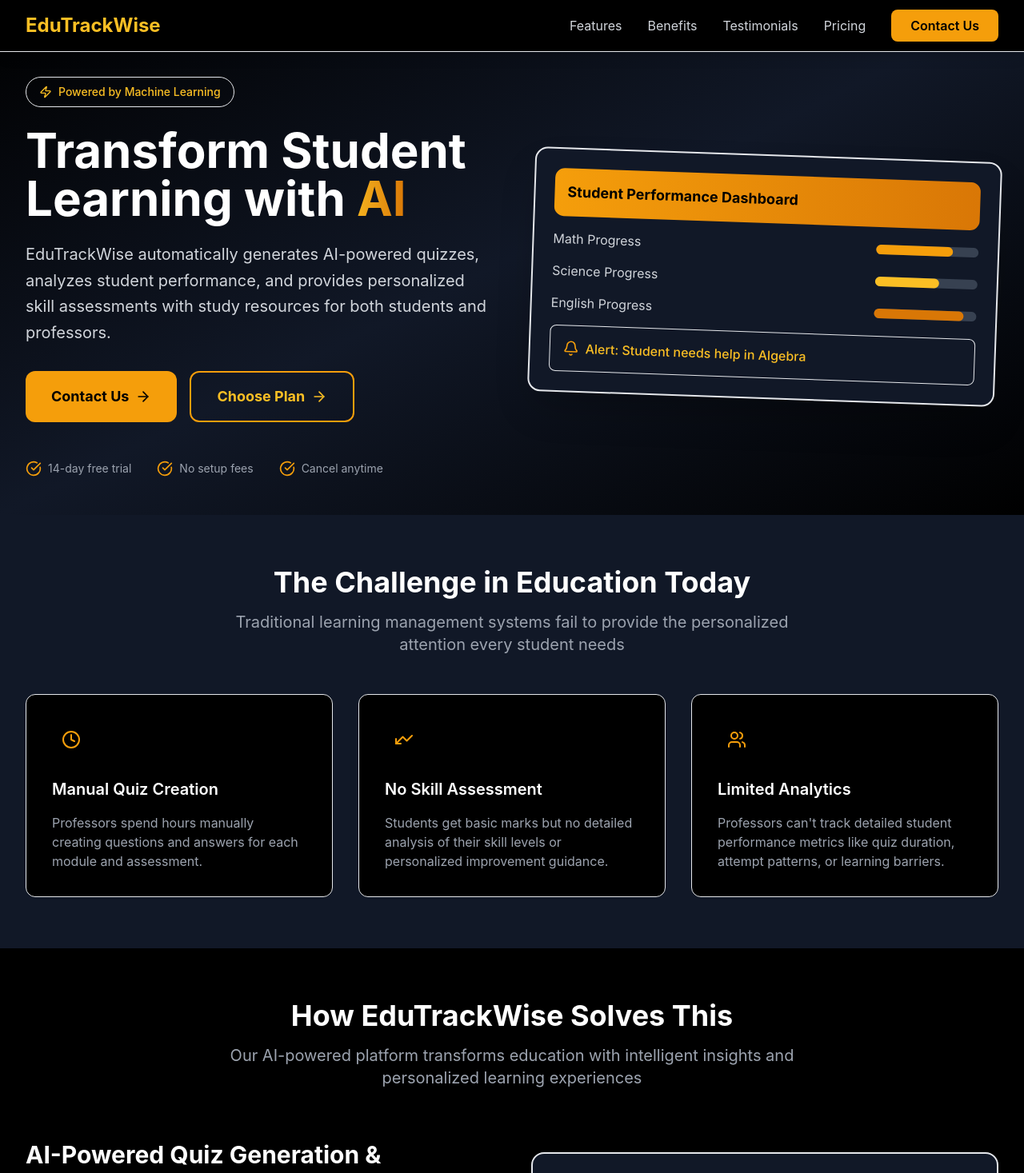
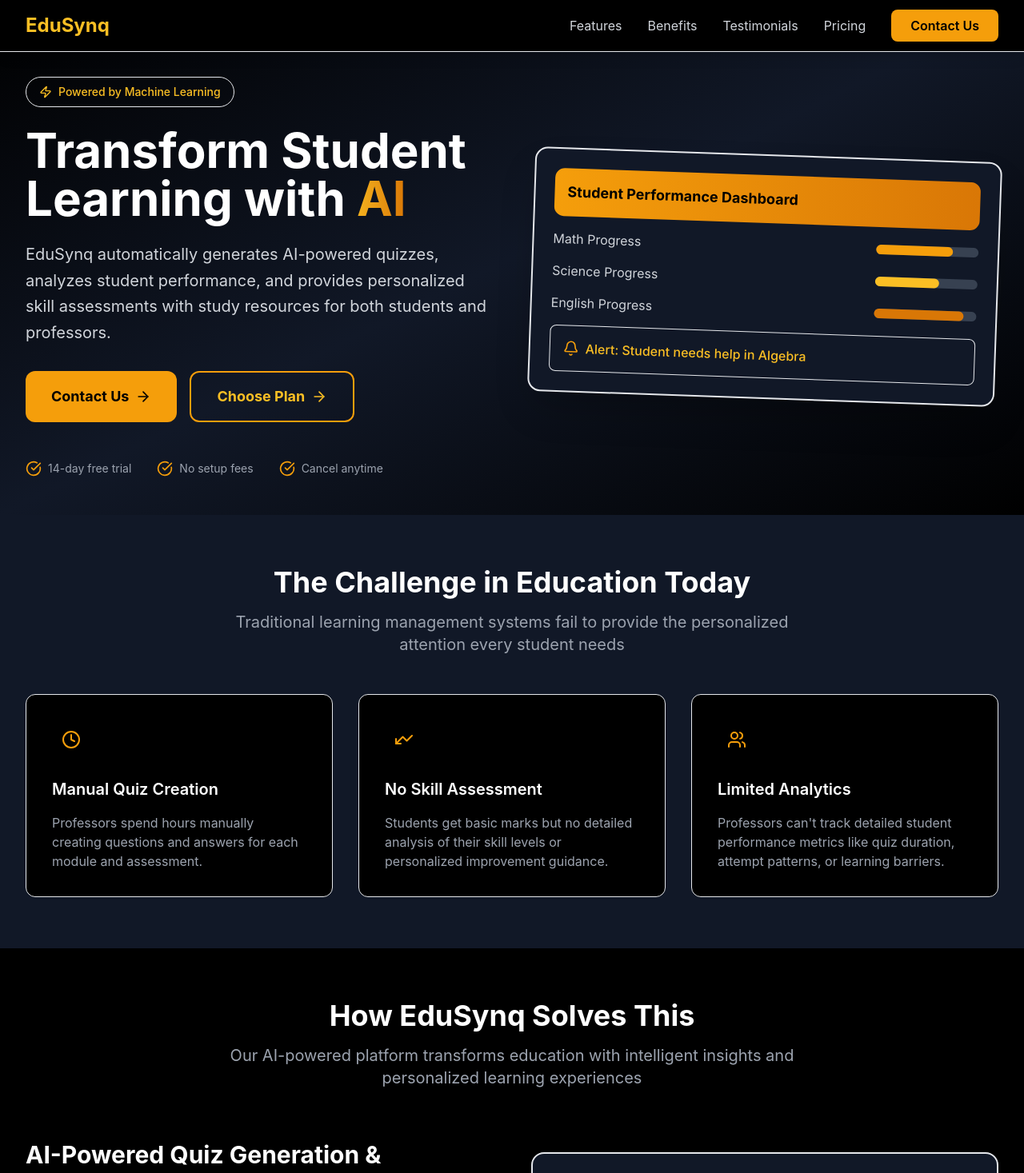
Before and after one commit to Mulhima101/edutrackwise-web, a React (Vite) app: page / in a window 1280 px wide. Shown: the top 1467 px of the page at 80% size. Built offline with nearby package versions, Linux system fonts and the light colour scheme; the HTML template or start-up script is replaced by a standard one.

Commit message:
Rebranded from EduTrackWise to EduSynq

```diff
--- a/src/components/LandingPage.jsx
+++ b/src/components/LandingPage.jsx
@@ -11,7 +11,7 @@
     e.preventDefault();
 
     // Email functionality
-    const mailtoLink = `mailto:support@edutrackwise.com?subject=Demo Request from ${formData.institution}&body=Name: ${formData.name}%0D%0AEmail: ${formData.email}%0D%0AInstitution: ${formData.institution}%0D%0APhone: ${formData.phone}%0D%0AMessage: ${formData.message}`;
+    const mailtoLink = `mailto:innenta.solutions@gmail.com?subject=Demo Request from ${formData.institution}&body=Name: ${formData.name}%0D%0AEmail: ${formData.email}%0D%0AInstitution: ${formData.institution}%0D%0APhone: ${formData.phone}%0D%0AMessage: ${formData.message}`;
     window.location.href = mailtoLink;
 
     setFormSubmitted(true);
@@ -23,7 +23,7 @@
   };
 
   const handleWhatsAppContact = () => {
-    const message = encodeURIComponent("Hi, I'm interested in EduTrackWise. Can you provide more information?");
+    const message = encodeURIComponent("Hi, I'm interested in EduSynq. Can you provide more information?");
     window.open(`https://wa.me/94774256402?text=${message}`, '_blank');
   };
 
@@ -73,7 +73,7 @@
     {
       name: "Dr. Sarah Johnson",
       role: "Principal, Metro High School",
-      content: "EduTrackWise helped us identify struggling students 3 weeks earlier than traditional methods. Our pass rates improved by 28%.",
+      content: "EduSynq helped us identify struggling students 3 weeks earlier than traditional methods. Our pass rates improved by 28%.",
       rating: 5
     },
     {
@@ -149,7 +149,7 @@
         <div className="max-w-7xl mx-auto px-4 sm:px-6 lg:px-8">
           <div className="flex justify-between items-center h-16">
             <div className="flex items-center space-x-2">
-          <span className="text-2xl font-bold text-yellow-400">EduTrackWise</span>
+          <span className="text-2xl font-bold text-yellow-400">EduSynq</span>
         </div>
 
             <div className="hidden md:flex items-center space-x-8">
@@ -209,7 +209,7 @@
               </h1>
 
               <p className="text-xl text-gray-300 mb-8 leading-relaxed">
-                EduTrackWise automatically generates AI-powered quizzes, analyzes student performance, and provides personalized skill assessments with study resources for both students and professors.
+                EduSynq automatically generates AI-powered quizzes, analyzes student performance, and provides personalized skill assessments with study resources for both students and professors.
               </p>
 
               <div className="flex flex-col sm:flex-row gap-4 mb-12">
@@ -324,7 +324,7 @@
       <section id="features" className="py-16 bg-black">
         <div className="max-w-7xl mx-auto px-4 sm:px-6 lg:px-8">
           <div className="text-center mb-16">
-            <h2 className="text-4xl font-bold text-white mb-4">How EduTrackWise Solves This</h2>
+            <h2 className="text-4xl font-bold text-white mb-4">How EduSynq Solves This</h2>
             <p className="text-xl text-gray-400 max-w-3xl mx-auto">
               Our AI-powered platform transforms education with intelligent insights and personalized learning experiences
             </p>
@@ -417,7 +417,7 @@
       <section id="benefits" className="py-16 bg-gradient-to-r from-yellow-600 via-yellow-500 to-yellow-600">
         <div className="max-w-7xl mx-auto px-4 sm:px-6 lg:px-8">
           <div className="text-center mb-12">
-            <h2 className="text-4xl font-bold text-black mb-4">Why Institutions Choose EduTrackWise</h2>
+            <h2 className="text-4xl font-bold text-black mb-4">Why Institutions Choose EduSynq</h2>
             <p className="text-xl text-gray-900 max-w-3xl mx-auto">
               Join thousands of educators who have transformed their teaching with our AI-powered insights
             </p>
@@ -446,7 +446,7 @@
               </div>
               <div className="text-center">
                 <div className="text-4xl font-bold text-black mb-2">85%</div>
-                <p className="text-gray-900">Prefer EduTrackWise over traditional LMS</p>
+                <p className="text-gray-900">Prefer EduSynq over traditional LMS</p>
               </div>
             </div>
           </div>
@@ -458,7 +458,7 @@
         <div className="max-w-7xl mx-auto px-4 sm:px-6 lg:px-8">
           <div className="text-center mb-16">
             <h2 className="text-4xl font-bold text-white mb-4">Simple 3-Step Process</h2>
-            <p className="text-xl text-gray-400">Get started with EduTrackWise in minutes, not months</p>
+            <p className="text-xl text-gray-400">Get started with EduSynq in minutes, not months</p>
           </div>
 
           <div className="grid md:grid-cols-3 gap-8">
@@ -629,7 +629,7 @@
         <div className="max-w-4xl mx-auto px-4 sm:px-6 lg:px-8">
           <div className="text-center mb-16">
             <h2 className="text-4xl font-bold text-white mb-4">Frequently Asked Questions</h2>
-            <p className="text-xl text-gray-400">Everything you need to know about EduTrackWise</p>
+            <p className="text-xl text-gray-400">Everything you need to know about EduSynq</p>
           </div>
 
           <div className="space-y-8">
@@ -656,7 +656,7 @@
         <div className="max-w-4xl mx-auto px-4 sm:px-6 lg:px-8 text-center">
           <h2 className="text-4xl font-bold text-black mb-6">Ready to Transform Student Learning?</h2>
           <p className="text-xl text-gray-900 mb-8 max-w-2xl mx-auto">
-            Join thousands of educators who have already improved student outcomes with EduTrackWise. Start your free trial today.
+            Join thousands of educators who have already improved student outcomes with EduSynq. Start your free trial today.
           </p>
 
           <div className="flex flex-col sm:flex-row gap-4 justify-center mb-8">
@@ -699,7 +699,7 @@
             {/* Brand Section - Centered on mobile */}
             <div className="text-center md:text-left">
                   <div className="flex items-center space-x-2">
-                <span className="text-2xl font-bold text-yellow-400">EduTrackWise</span>
+                <span className="text-2xl font-bold text-yellow-400">EduSynq</span>
               </div>
               <p className="text-gray-400 mb-4">
                 AI-powered student progress tracking and personalized learning recommendations for modern education.
@@ -763,7 +763,7 @@
           <div className="border-t border-yellow-500/20 mt-12 pt-8">
             <div className="flex flex-col md:flex-row justify-between items-center text-center md:text-left">
               <p className="text-gray-400 mb-4 md:mb-0">
-                © 2024 EduTrackWise. All rights reserved.
+                © 2024 EduSynq. All rights reserved.
               </p>
               <div className="flex items-center justify-center space-x-6 text-gray-400">
                 <span>Powered by Innenta Solutions</span>
```
